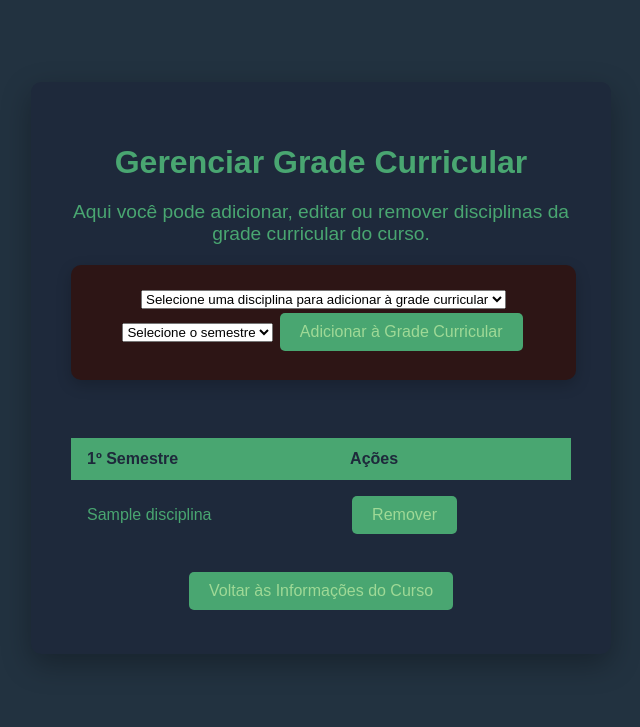
After one commit to Eduardo499/Sistema-Universitario, a Django app: page /cursos/cursos/gerenciar_grade_curricular/1/ in a window 1280 px wide. The commit adds this page. Shown: the top 727 px of the page, without its empty margins (319-959 px from the left). Run offline with Django 5.2, Linux system fonts and the light colour scheme; tables that the repository leaves empty hold one stand-in row (values such as "Sample post").

Commit message:
grade curricular criada

```diff
--- a/core/static/core/style.css
+++ b/core/static/core/style.css
@@ -5,9 +5,10 @@ body {
     text-align: center;
     justify-content: center;
     align-items: center;
-    height: 100vh;
     display: flex;
     flex-direction: column;
+    min-height: 90vh;
+
 
 }
 
@@ -280,3 +281,13 @@ tbody tr:last-child {
     color: #e74c3c;
     background: none;
 }
+
+.form-grade {
+    background: #2d1515;
+    padding: 25px;
+    border-radius: 10px;
+    box-shadow: 0 5px 15px rgba(0,0,0,0.2);
+    text-align: center;
+    margin: 20px auto;
+    width: 455px; /* ou qualquer valor */
+}
--- a/cursos/models.py
+++ b/cursos/models.py
@@ -27,3 +27,14 @@ class Disciplina(models.Model):
 
     def __str__(self):
         return self.nome
+
+class GradeCurricular(models.Model):
+    curso = models.ForeignKey(Curso, on_delete=models.CASCADE, related_name='grade')
+    disciplina = models.ForeignKey(Disciplina, on_delete=models.CASCADE)
+    semestre = models.IntegerField()
+
+    class Meta:
+        unique_together = ('curso', 'disciplina', 'semestre')
+
+    def __str__(self):
+        return f"{self.curso.nome} - {self.disciplina.nome} (Semestre {self.semestre})"
--- /dev/null
+++ b/cursos/templates/cursos/gerenciar_grade_curricular.html
@@ -0,0 +1,76 @@
+{% load static %}
+
+<!DOCTYPE html>
+<html lang="pt-br">
+<head>
+    <meta charset="UTF-8">
+    <meta name="viewport" content="width=device-width, initial-scale=1.0">
+    <title>Sistema Universitário</title>
+    <link rel="stylesheet" href="{% static 'core/style.css' %}">
+</head>
+<body>
+    <div class="admin-container">
+        <h1>Gerenciar Grade Curricular</h1>
+        <p class="admin-subtitle">Aqui você pode adicionar, editar ou remover disciplinas da grade curricular do curso.</p>
+
+        <div class="form-grade">
+        <form method="post">
+            {% csrf_token %}
+            <select name="disciplina">
+                <option value="">
+                    Selecione uma disciplina para adicionar à grade curricular
+                </option>
+                {% for disciplina in disciplinas %}
+                    <option value="{{ disciplina.id }}">
+                        {{ disciplina.nome }}
+                    </option>
+                {% endfor %}
+            </select>
+            <select name="semestre">
+                <option value="">Selecione o semestre</option>
+                {% for semestre in semestres %}
+                    <option value="{{ semestre }}">Semestre {{ semestre }}</option>
+                {% endfor %}
+            </select>
+            <button type="submit">Adicionar à Grade Curricular</button>
+        </form>
+        </div>
+
+        <br>
+
+        {% regroup grade_curricular by semestre as grade_por_semestre %}
+        {% for grupo in grade_por_semestre %}
+        <table>
+            <thead>
+                <tr>
+                    <th>
+                        {{ grupo.grouper }}º Semestre
+                    </th>
+                    <th>Ações</th>
+                </tr>
+            </thead>
+            <tbody>
+                {% for item in grupo.list %}
+                <tr>
+                    <td>{{ item.disciplina.nome }}</td>
+                    <td>
+                        <form method="post" action="{% url 'cursos:remover_grade_curricular' item.id %}">
+                            {% csrf_token %}
+                            <button type="submit">Remover</button>
+                        </form>
+                    </td>
+                </tr>
+                {% endfor %}
+            </tbody>
+        </table>
+        <br>
+        {% empty %}
+            <p>Nenhuma disciplina adicionada à grade curricular.</p>
+        {% endfor %}
+
+    <a href="{% url 'cursos:info_curso' curso.id %}">
+        <button>Voltar às Informações do Curso</button>
+    </a>
+    </div>
+</body>
+</html>
--- a/cursos/urls.py
+++ b/cursos/urls.py
@@ -15,4 +15,8 @@ urlpatterns = [
     path('cursos/disciplinas/editar/<int:disciplina_id>/', editar_disciplina, name='editar_disciplina'),
     path('cursos/disciplinas/excluir/<int:disciplina_id>/', excluir_disciplina, name='excluir_disciplina'),
     path('cursos/disciplinas/info/<int:disciplina_id>/', info_disciplina, name='info_disciplina'),
+    path('cursos/gerenciar_grade_curricular/<int:curso_id>/', gerenciar_grade_curricular, name='gerenciar_grade_curricular'),
+    path('cursos/grade/remover/<int:grade_id>/', remover_grade_curricular, name='remover_grade_curricular'),
+    path('cursos/baixar_grade/<int:curso_id>/', baixar_grade_curricular, name='baixar_grade_curricular'),
+
 ]
--- a/cursos/views.py
+++ b/cursos/views.py
@@ -1,6 +1,13 @@
 from django.shortcuts import render, redirect
 from .forms import *
 from .models import *
+from reportlab.lib.pagesizes import A4
+from reportlab.lib import colors
+from reportlab.platypus import SimpleDocTemplate, Table, TableStyle, Paragraph, Spacer
+from reportlab.lib.styles import getSampleStyleSheet
+from django.http import HttpResponse
+from itertools import groupby
+
 
 # Create your views here.
 def cursos(request):
@@ -77,3 +84,77 @@ def editar_disciplina(request, disciplina_id):
 def info_disciplina(request, disciplina_id):
     disciplina = Disciplina.objects.get(id=disciplina_id)
     return render(request, 'cursos/info_disciplina.html', {'disciplina': disciplina})
+
+def gerenciar_grade_curricular(request, curso_id):
+    curso = Curso.objects.get(id=curso_id)
+    grade_curricular = GradeCurricular.objects.filter(curso=curso).order_by('semestre')
+    disciplinas_na_grade = list(grade_curricular.values_list('disciplina_id', flat=True))
+    disciplinas_disponiveis = Disciplina.objects.filter(curso=curso).exclude(id__in=disciplinas_na_grade)
+
+    erro = None
+
+    if request.method == 'POST':
+        disciplina_id = request.POST.get('disciplina')
+        semestre = request.POST.get('semestre')
+
+        if disciplina_id and semestre:
+            disciplina = Disciplina.objects.get(id=disciplina_id)
+            ja_existe = GradeCurricular.objects.filter(curso=curso, disciplina=disciplina).exists()  # sem semestre
+            if ja_existe:
+                erro = f'A disciplina "{disciplina.nome}" já está na grade curricular.'
+            else:
+                GradeCurricular.objects.create(curso=curso, disciplina=disciplina, semestre=semestre)
+                return redirect('cursos:gerenciar_grade_curricular', curso_id=curso.id)
+
+    return render(request, 'cursos/gerenciar_grade_curricular.html', {
+        'curso': curso,
+        'disciplinas': disciplinas_disponiveis,  # só as disponíveis
+        'grade_curricular': grade_curricular,
+        'semestres': range(1, curso.qtd_semestres + 1),
+        'erro': erro
+    })
+
+def remover_grade_curricular(request,grade_id):
+    grade = GradeCurricular.objects.get(id=grade_id)
+    curso_id = grade.curso.id
+    grade.delete()
+    return redirect('cursos:gerenciar_grade_curricular', curso_id=curso_id)
+
+def baixar_grade_curricular(request, curso_id):
+    curso = Curso.objects.get(id=curso_id)
+    grade_curricular = GradeCurricular.objects.filter(curso=curso).order_by('semestre')
+
+    response = HttpResponse(content_type='application/pdf')
+    response['Content-Disposition'] = f'inline; filename="grade_curricular_{curso.nome}.pdf"'
+
+    doc = SimpleDocTemplate(response, pagesize=A4)
+    styles = getSampleStyleSheet()
+    elements = []
+
+    title = Paragraph(f"Grade Curricular - {curso.nome} ({curso.get_grau_display()})", styles['Title'])
+    elements.append(title)
+    elements.append(Spacer(1, 12))
+
+    data = [['Semestre', 'Disciplina']]
+    for semestre, disciplinas in groupby(grade_curricular, key=lambda x: x.semestre):
+        for grade in disciplinas:
+            data.append([f'Semestre {semestre}', grade.disciplina.nome])
+
+    table = Table(data, colWidths=[100, 400])
+    table.setStyle(TableStyle([
+        ('BACKGROUND', (0, 0), (-1, 0), colors.HexColor('#1e293b')),
+        ('TEXTCOLOR', (0, 0), (-1, 0), colors.white),
+        ('ALIGN', (0, 0), (-1, -1), 'LEFT'),
+        ('FONTNAME', (0, 0), (-1, 0), 'Helvetica-Bold'),
+        ('FONTSIZE', (0, 0), (-1, 0), 14),
+        ('BOTTOMPADDING', (0, 0), (-1, 0), 12),
+        ('BACKGROUND', (0, 1), (-1, -1), colors.HexColor('#2d1515')),
+        ('TEXTCOLOR', (0, 1), (-1, -1), colors.white),
+        ('FONTNAME', (0, 1), (-1, -1), 'Helvetica'),
+        ('FONTSIZE', (0, 1), (-1, -1), 12),
+        ('GRID', (0, 0), (-1, -1), 1, colors.HexColor('#444444')),
+    ]))
+    elements.append(table)
+
+    doc.build(elements)
+    return response
```
Also changed, not shown: cursos/forms.py (+9 -0 lines), cursos/templates/cursos/info_curso.html (+15 -1 lines), core/static/core/icons/download.svg (added), core/static/core/icons/manage-grade.svg (added), cursos/migrations/0005_gradecurricular.py (added).
